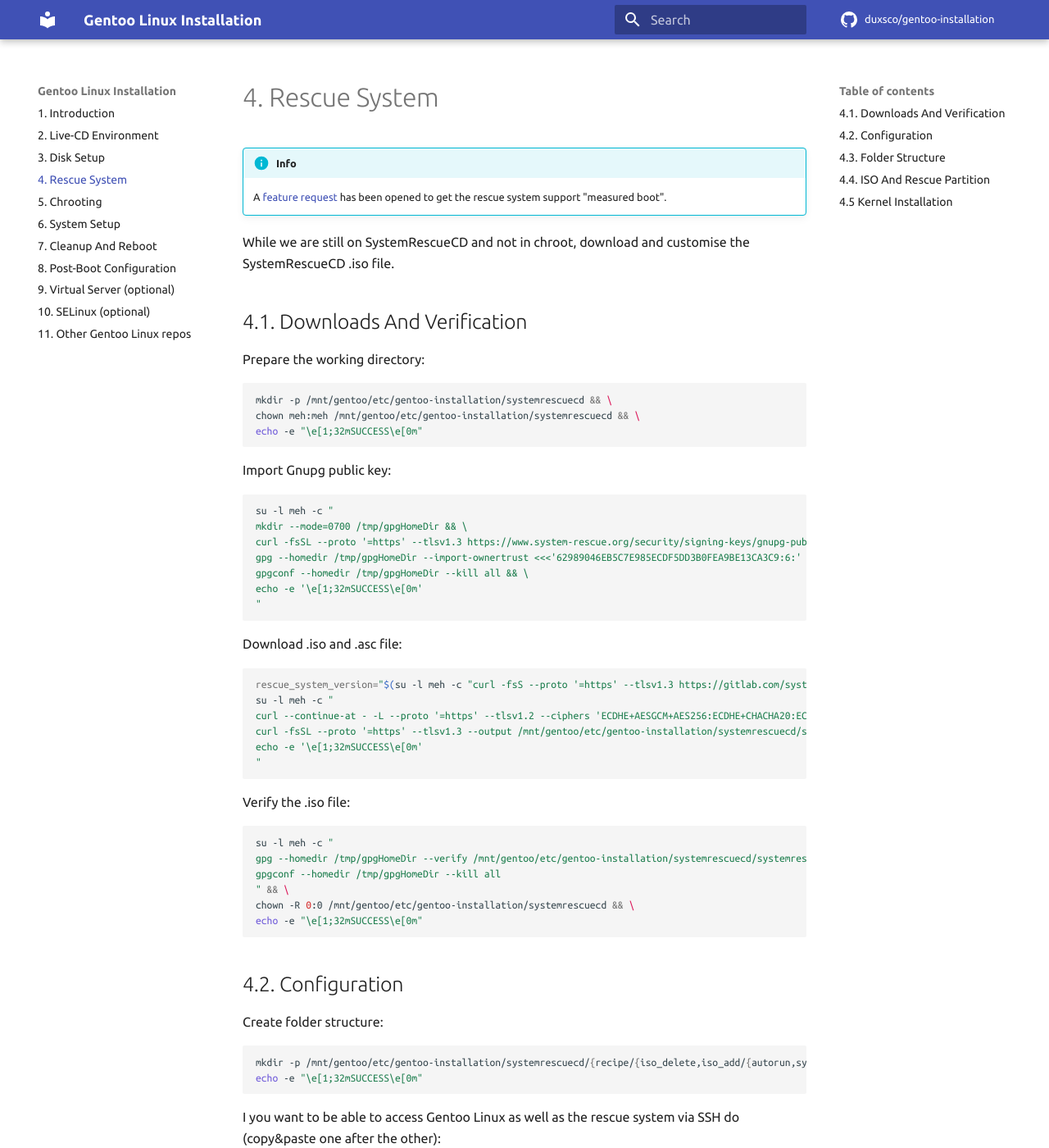
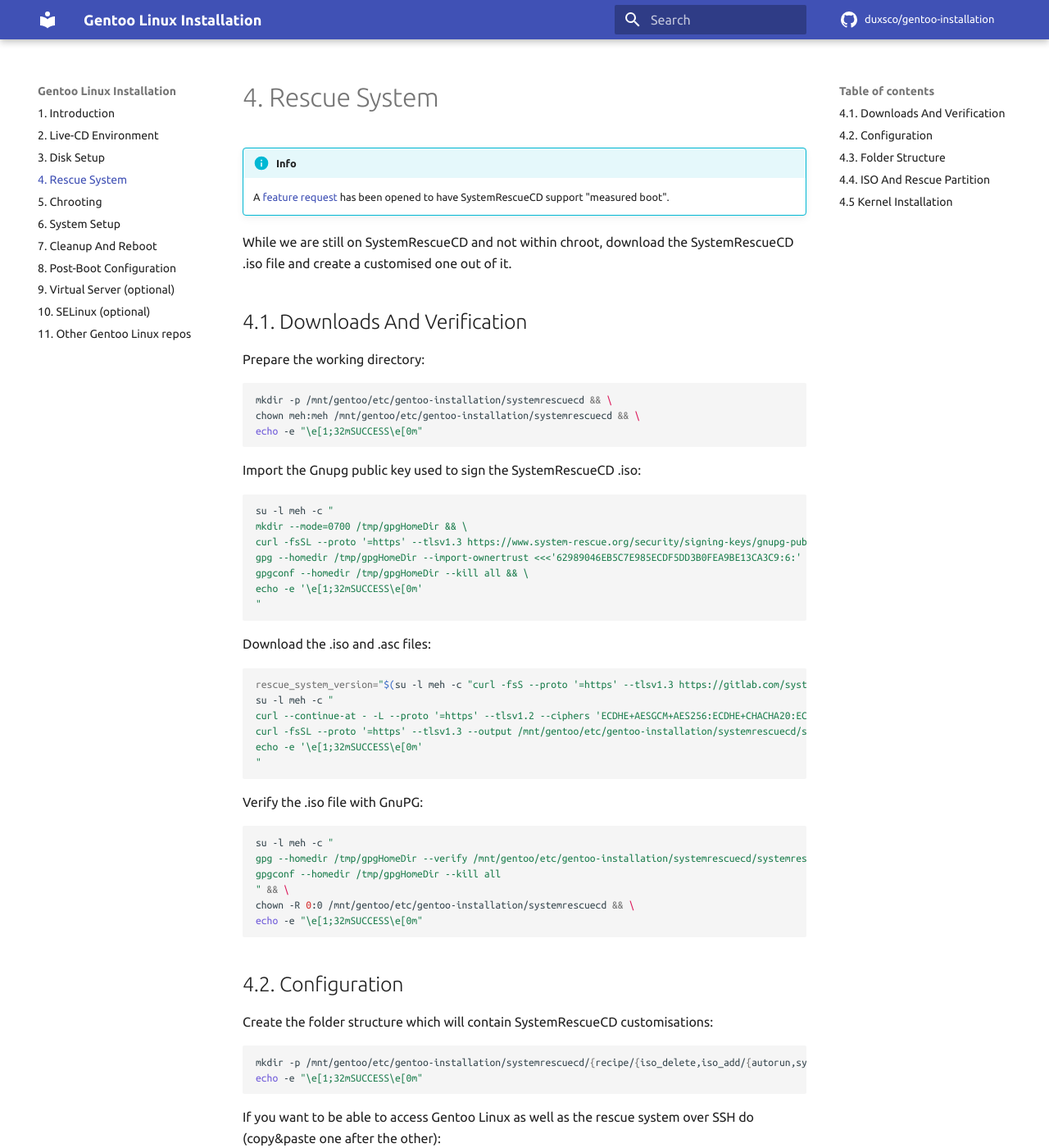
Before and after one commit to duxsco/gentoo-installation, an MkDocs documentation site: the page built from docs/rescue_system.md, in a window 1280 px wide and 1400 px high. Shown: the whole window at 82% size. Built offline with MkDocs 1.6.1 and Material for MkDocs 9.7.7, drawn with Linux system fonts in a browser that asks for light colours; comment, search, counter and statistics services are not loaded; some of the changed text lies outside the part shown.

Commit message:
Update "4. Rescue System"

````diff
--- a/docs/rescue_system.md
+++ b/docs/rescue_system.md
@@ -1,7 +1,7 @@
 !!! info
-    A [feature request](https://gitlab.com/systemrescue/systemrescue-sources/-/issues/292) has been opened to get the rescue system support "measured boot".
+    A [feature request](https://gitlab.com/systemrescue/systemrescue-sources/-/issues/292) has been opened to have SystemRescueCD support "measured boot".
 
-While we are still on SystemRescueCD and not in chroot, download and customise the SystemRescueCD .iso file.
+While we are still on SystemRescueCD and not within chroot, download the SystemRescueCD .iso file and create a customised one out of it.
 
 ## 4.1. Downloads And Verification
 
@@ -13,7 +13,7 @@ chown meh:meh /mnt/gentoo/etc/gentoo-installation/systemrescuecd && \
 echo -e "\e[1;32mSUCCESS\e[0m"
 ```
 
-Import Gnupg public key:
+Import the Gnupg public key used to sign the SystemRescueCD .iso:
 
 ```shell
 su -l meh -c "
@@ -25,7 +25,7 @@ echo -e '\e[1;32mSUCCESS\e[0m'
 "
 ```
 
-Download .iso and .asc file:
+Download the .iso and .asc files:
 
 ```shell
 rescue_system_version="$(su -l meh -c "curl -fsS --proto '=https' --tlsv1.3 https://gitlab.com/systemrescue/systemrescue-sources/-/raw/main/VERSION")" && \
@@ -36,7 +36,7 @@ echo -e '\e[1;32mSUCCESS\e[0m'
 "
 ```
 
-Verify the .iso file:
+Verify the .iso file with GnuPG:
 
 ```shell
 su -l meh -c "
@@ -49,14 +49,14 @@ echo -e "\e[1;32mSUCCESS\e[0m"
 
 ## 4.2. Configuration
 
-Create folder structure:
+Create the folder structure which will contain SystemRescueCD customisations:
 
 ```shell
 mkdir -p /mnt/gentoo/etc/gentoo-installation/systemrescuecd/{recipe/{iso_delete,iso_add/{autorun,sysresccd,sysrescue.d},iso_patch_and_script,build_into_srm/{etc/{ssh,sysctl.d},usr/local/sbin}},work} && \
 echo -e "\e[1;32mSUCCESS\e[0m"
 ```
 
-I you want to be able to access Gentoo Linux as well as the rescue system via SSH do (copy&paste one after the other):
+If you want to be able to access Gentoo Linux as well as the rescue system over SSH do (copy&paste one after the other):
 
 ```shell
 mkdir -p /mnt/gentoo/etc/gentoo-installation/systemrescuecd/recipe/build_into_srm/root/.ssh
@@ -88,33 +88,37 @@ KexAlgorithms curve25519-sha256,curve25519-sha256@libssh.org
 HostKeyAlgorithms ssh-ed25519,rsa-sha2-512,rsa-sha2-256
 Ciphers chacha20-poly1305@openssh.com,aes256-gcm@openssh.com,aes128-gcm@openssh.com
 MACs hmac-sha2-512-etm@openssh.com,hmac-sha2-256-etm@openssh.com" >> /mnt/gentoo/etc/gentoo-installation/systemrescuecd/recipe/build_into_srm/etc/ssh/sshd_config && \
+
 # create ssh_host_* files in build_into_srm/etc/ssh/
 ssh-keygen -A -f /mnt/gentoo/etc/gentoo-installation/systemrescuecd/recipe/build_into_srm && \
+
 { diff /etc/ssh/sshd_config /mnt/gentoo/etc/gentoo-installation/systemrescuecd/recipe/build_into_srm/etc/ssh/sshd_config || true; } && \
 echo -e "\e[1;32mSUCCESS\e[0m"
 ```
 
-Disable magic SysRq key for [security sake](https://wiki.gentoo.org/wiki/Vlock#Disable_SysRq_key):
+Disable "magic SysRq" for [security sake](https://wiki.gentoo.org/wiki/Vlock#Disable_SysRq_key):
 
 ```shell
 echo "kernel.sysrq = 0" > /mnt/gentoo/etc/gentoo-installation/systemrescuecd/recipe/build_into_srm/etc/sysctl.d/99sysrq.conf && \
 echo -e "\e[1;32mSUCCESS\e[0m"
 ```
 
-Copy `chroot.sh` created by `disk.sh`:
+Copy [chroot.sh created by disk.sh](https://github.com/duxsco/gentoo-installation/blob/main/bin/disk.sh#L202-L281):
 
 ```shell
 rsync -av --numeric-ids --chown=0:0 --chmod=u=rwx,go=r /tmp/chroot.sh /mnt/gentoo/etc/gentoo-installation/systemrescuecd/recipe/build_into_srm/usr/local/sbin/ && \
 echo -e "\e[1;32mSUCCESS\e[0m"
 ```
 
-Create settings YAML (copy&paste one after the other):
+Create the settings YAML (copy&paste one after the other):
 
 ```shell
 # disable bash history
 set +o history
-# replace "MyPassWord123" with the password you want to use to login via TTY on SystemRescueCD
+
+# replace "MyPassWord123" with the password you want to use to login via TTY on the SystemRescueCD system
 crypt_pass="$(python3 -c 'import crypt; print(crypt.crypt("MyPassWord123", crypt.mksalt(crypt.METHOD_SHA512)))')"
+
 # enable bash history
 set -o history
 
@@ -139,11 +143,11 @@ autorun:
     ar_ignorefail: false\
 " > /mnt/gentoo/etc/gentoo-installation/systemrescuecd/recipe/iso_add/sysrescue.d/500-settings.yaml
 
-# Delete variable
+# unset the password variable
 unset crypt_pass
 ```
 
-Create firewall rules:
+Copy the [firewall script](https://github.com/duxsco/gentoo-installation/blob/main/bin/firewall.sh):
 
 ```shell
 # set firewall rules upon bootup.
@@ -158,7 +162,7 @@ find /mnt/gentoo/etc/gentoo-installation/systemrescuecd/recipe/build_into_srm/et
 echo -e "\e[1;32mSUCCESS\e[0m"
 ```
 
-Integrate additional packages:
+Integrate additional packages required for [chroot.sh](https://github.com/duxsco/gentoo-installation/blob/01dad0465eb76d04bd4107a5ec16d02f5b2de30e/bin/disk.sh#L202-L281) to work:
 
 ```shell
 pacman -Sy clevis libpwquality luksmeta sbsigntools tpm2-tools && \
@@ -167,6 +171,8 @@ echo -e "\e[1;32mSUCCESS\e[0m"
 ```
 
 ## 4.3. Folder Structure
+
+After running through above installation steps, you should have:
 
 ```shell
 ❯ tree -a /mnt/gentoo/etc/gentoo-installation/systemrescuecd/recipe
@@ -207,14 +213,14 @@ echo -e "\e[1;32mSUCCESS\e[0m"
 
 ## 4.4. ISO And Rescue Partition
 
-Create customised ISO:
+Create an installation medium with above changes:
 
 ```shell
 sysrescue-customize --auto --overwrite -s /mnt/gentoo/etc/gentoo-installation/systemrescuecd/systemrescue.iso -d /mnt/gentoo/etc/gentoo-installation/systemrescuecd/systemrescue_ssh.iso -r /mnt/gentoo/etc/gentoo-installation/systemrescuecd/recipe -w /mnt/gentoo/etc/gentoo-installation/systemrescuecd/work && \
 echo -e "\e[1;32mSUCCESS\e[0m"
 ```
 
-Copy ISO files to the `rescue` partition:
+Copy the content of the custom installation medium to the "rescue" partition:
 
 ```shell
 mkdir /mnt/iso /mnt/gentoo/mnt/rescue && \
@@ -227,7 +233,7 @@ echo -e "\e[1;32mSUCCESS\e[0m"
 
 ## 4.5 Kernel Installation
 
-Setup the unified kernel image:
+Create the [unified kernel image](https://wiki.archlinux.org/title/Unified_kernel_image#Manually) which will be used to boot the rescue system:
 
 ```shell
 echo "cryptdevice=UUID=$(blkid -s UUID -o value /mnt/gentoo/devRescue):root root=/dev/mapper/root archisobasedir=sysresccd archisolabel=rescue31415fs noautologin loadsrm=y" > /tmp/my_cmdline && \
````
